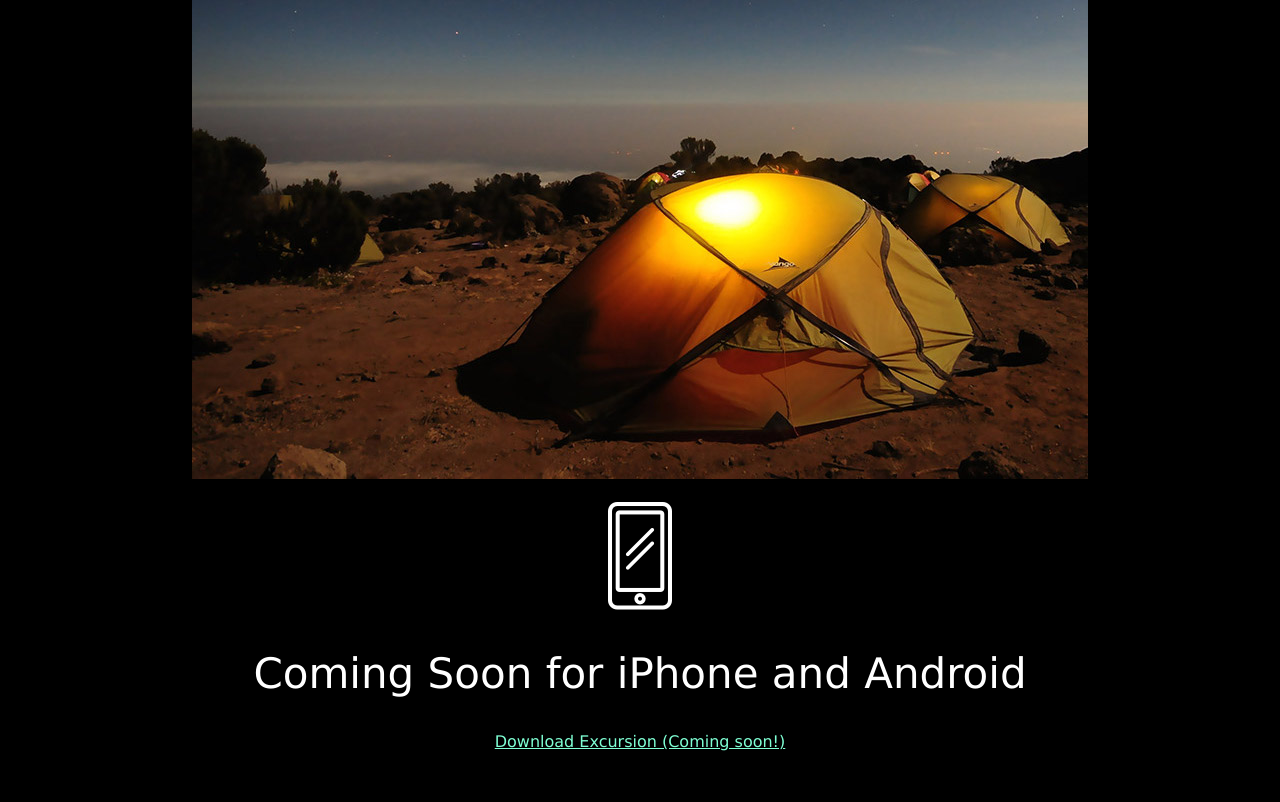
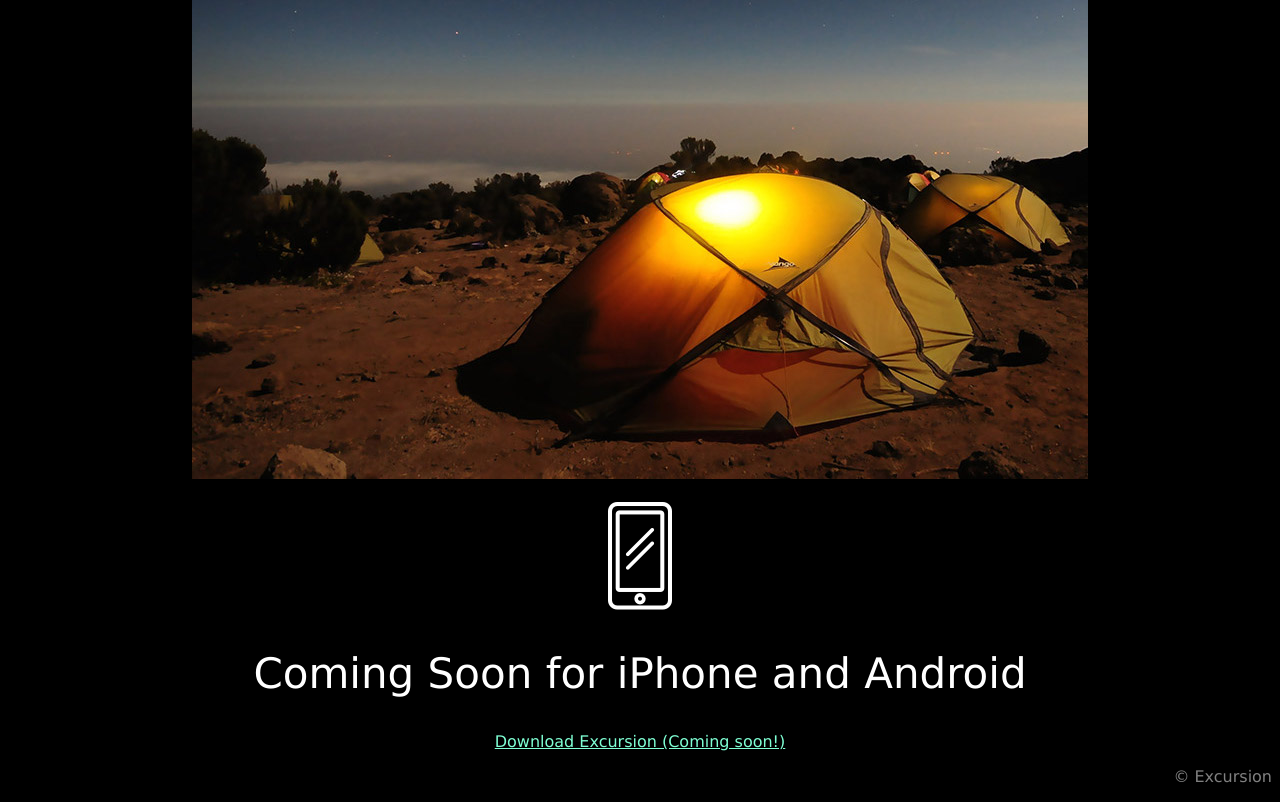
Before and after one commit to mikebarry16/excursion, a plain HTML site: page index.html in a window 1280 px wide. Shown: the part 526-1328 px from the top of the page. Before the commit the page ends 1293 px from the top, so only its background shows below. Drawn offline with Linux system fonts and the light colour scheme.

Commit message:
made final edits 3/5, added copyright bug

```diff
--- a/index.html
+++ b/index.html
@@ -12,6 +12,7 @@
     <!-- DOWNLOAD APP LINK -->
     <div class="downloadapp">
       <p><a href="index.html">Download Excursion (Coming soon!)</a></p>
+    </div>
 
 
     <!-- PHONE VIDEO LOOP? -->
@@ -33,6 +34,9 @@
     <!-- DOWNLOAD APP LINK -->
     <div class="downloadapp">
       <p><a href="index.html">Download Excursion (Coming soon!)</a></p>
+    </div>
+
+    <p class="copyright">© Excursion</p>
 
   </body>
 </html>
--- a/resources/css/style.css
+++ b/resources/css/style.css
@@ -29,3 +29,8 @@ h3 {
   color: Gray;
   font-weight: normal;
 }
+
+.copyright {
+  color: Gray;
+  text-align: right;
+}
```
